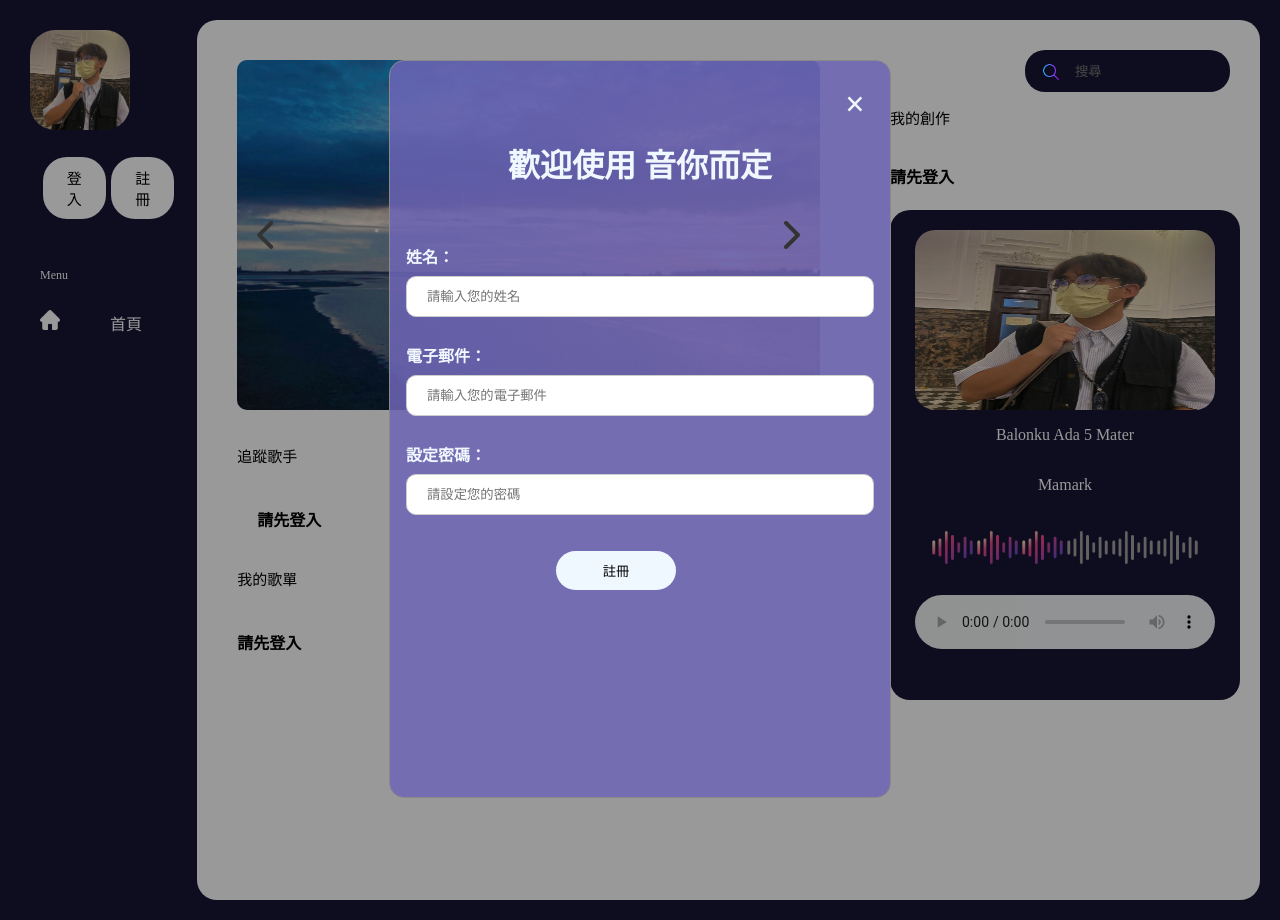
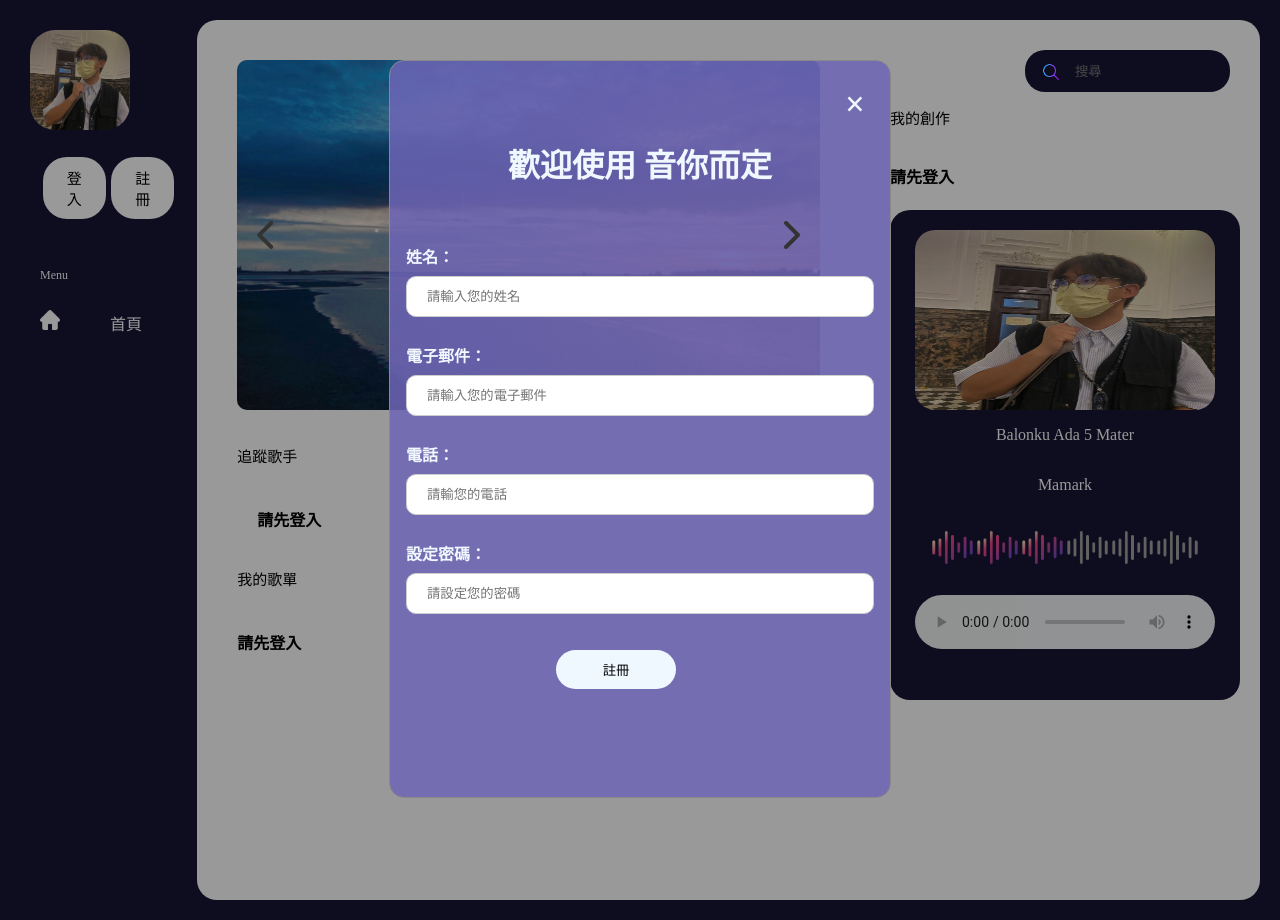
Before and after one commit to weijay0804/song_project, a Django app: page / in a window 1280 px wide, after a click on "註冊". Run offline with Django 4.2, Linux system fonts and the light colour scheme; some libraries are stand-ins or nearby versions.

Commit message:
feat: 新增 使用者註冊時需要填入電話資料

```diff
--- a/templates/index.html
+++ b/templates/index.html
@@ -104,6 +104,12 @@
                                 <input type="text" placeholder="請輸入您的電子郵件" name="email" required
                                     style="border-radius: 10px;">
                                 <br>
+                                <label for="phone" style="color: aliceblue;size: 10px;">
+                                    <b><br>電話：</b>
+                                </label>
+                                <input type="text" placeholder="請輸您的電話" name="phone" required
+                                    style="border-radius: 10px;">
+                                <br>
                                 <label for="psw" style="color: aliceblue;size: 10px;"><b><br>設定密碼：</b></label>
                                 <input type="password" placeholder="請設定您的密碼" name="psw" required
                                     style="border-radius: 10px;">
--- a/topic_app/crud.py
+++ b/topic_app/crud.py
@@ -51,11 +51,11 @@ def get_user(username: str) -> dict:
     return {"member_acc": result[0], "password": result[-1]}
 
 
-def add_user(username: str, password: str, email: str, is_vip: str = "1") -> None:
+def add_user(username: str, password: str, email: str, phone: str, is_vip: str = "1") -> None:
     with get_cursor() as cursor:
         cursor.execute(
-            "INSERT INTO member(member_acc, password, mail, isvip) VALUES(%s, %s, %s, %s)",
-            [username, password, email, is_vip],
+            "INSERT INTO member(member_acc, password, mail, phone, isvip) VALUES(%s, %s, %s, %s, %s)",
+            [username, password, email, phone, is_vip],
         )
 
 
--- a/topic_app/views.py
+++ b/topic_app/views.py
@@ -96,6 +96,7 @@ def register_view(request):
         username = request.POST["uname"]
         email = request.POST["email"]
         pwd = request.POST["psw"]
+        phone = request.POST["phone"]
 
         user_data = crud.get_user(username)
 
@@ -103,7 +104,7 @@ def register_view(request):
             messages.info(request, "使用者已經存在")
 
         else:
-            crud.add_user(username, pwd, email)
+            crud.add_user(username, pwd, email, phone)
             messages.success(request, "註冊成功")
 
             request.session["is_login"] = True
```
